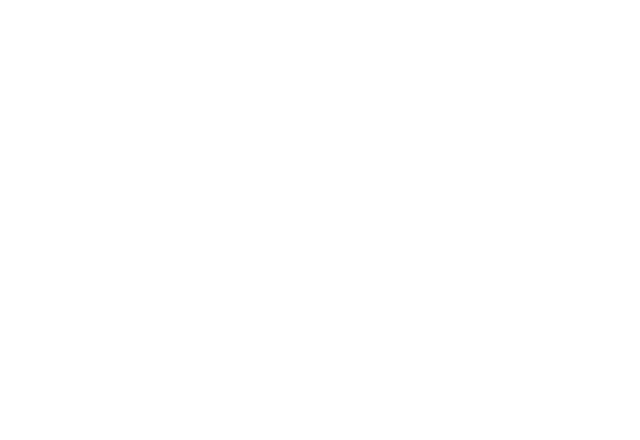
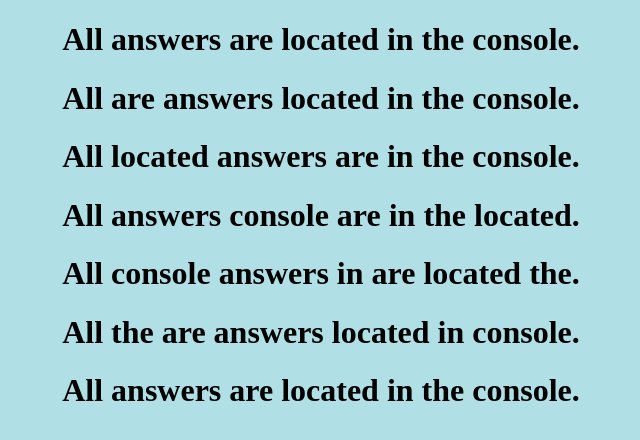
Before and after one commit to smckeon/3.4-Etsy-Iteration, a plain HTML site: page index.html in a window 1280 px wide. Shown: the whole page, without its empty margins (319-959 px from the left). Drawn offline with Linux system fonts and the light colour scheme.

Commit message:
deploying

```diff
--- a/index.html
+++ b/index.html
@@ -5,6 +5,15 @@
     <title>3.4 Etsy Iteration</title>
   </head>
   <body>
+    <body style="background-color:powderblue;">
+
+    <center><h1>All answers are located in the console.</h1></center>
+    <center><h1>All are answers located in the console.</h1></center>
+    <center><h1>All located answers are in the console.</h1></center>
+    <center><h1>All answers console are in the located.</h1></center>
+    <center><h1>All console answers in are located the.</h1></center>
+    <center><h1>All the are answers located in console.</h1></center>
+    <center><h1>All answers are located in the console.</h1></center>
 
     <script type="text/javascript" src="items.js"></script>
     <script type="text/javascript" src="main.js"></script>
```
